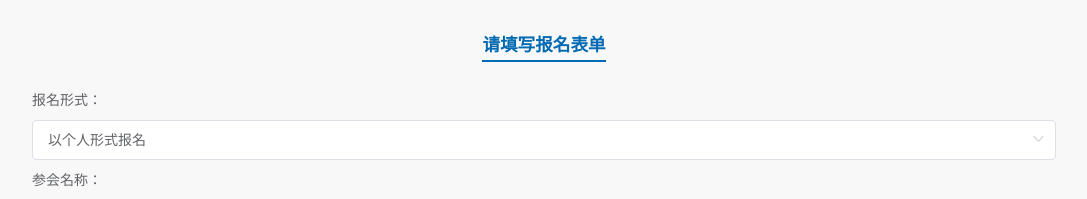
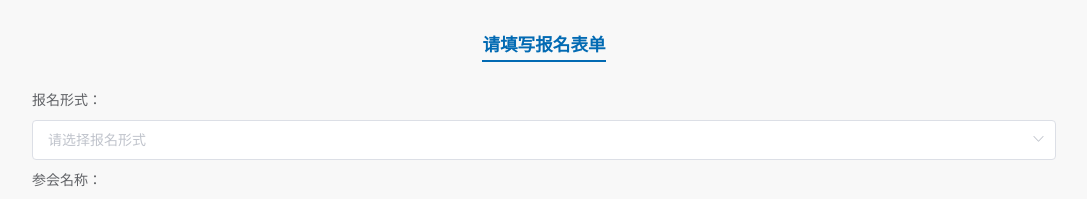
Before and after one commit to xiangcaolinghe/air-h5, a Vue app: page /form in a window 1280 px wide. Shown: the top 199 px of the page, without its empty margins (96-1183 px from the left). Built offline with nearby package versions, Linux system fonts and the light colour scheme; what mint-ui, vue-resource would draw is missing.

Commit message:
表单功能

```diff
--- a/src/views/signUp/form.vue
+++ b/src/views/signUp/form.vue
@@ -3,27 +3,27 @@
     <p class="titleH">
       <span>请填写报名表单</span>
     </p>
-      <el-form :model="form">
+      <el-form>
         <el-form-item label="报名形式：" :label-width="formLabelWidth">
-          <el-select v-model="form.shape" placeholder="请选择报名形式">
-            <el-option label="以个人形式报名" value="1"></el-option>
-            <el-option label="以单位集体形式报名" value="2"></el-option>
+          <el-select v-model="form.sForm" placeholder="请选择报名形式">
+            <el-option label="以个人形式报名" value="以个人形式报名"></el-option>
+            <el-option label="以单位集体形式报名" value="以单位集体形式报名"></el-option>
           </el-select>
         </el-form-item>
         <el-form-item label="参会名称：" :label-width="formLabelWidth">
-          <el-input v-model="form.meeting" autocomplete="off" placeholder="请填写参会名称"></el-input>
+          <el-input v-model="form.sName" autocomplete="off" placeholder="请填写参会名称"></el-input>
         </el-form-item>
         <el-form-item label="参会人名称：" :label-width="formLabelWidth">
-          <el-input v-model="form.name" autocomplete="off" placeholder="请填写参会人名称"></el-input>
+          <el-input v-model="form.sPeopleName" autocomplete="off" placeholder="请填写参会人名称"></el-input>
         </el-form-item>
         <el-form-item label="所属单位：" :label-width="formLabelWidth">
-          <el-input v-model="form.unit" autocomplete="off" placeholder="请填写所属单位"></el-input>
+          <el-input v-model="form.sUnit" autocomplete="off" placeholder="请填写所属单位"></el-input>
         </el-form-item>
         <el-form-item label="联系方式：" :label-width="formLabelWidth">
-          <el-input v-model="form.mobile" autocomplete="off" placeholder="请填写联系方式"></el-input>
+          <el-input v-model="form.sMobile" autocomplete="off" placeholder="请填写联系方式"></el-input>
         </el-form-item>
         <el-form-item label="到会日期：" :label-width="formLabelWidth">
-          <el-input v-model="form.date" autocomplete="off" placeholder="请填写到会日期" @focus="openPick1"></el-input>
+          <el-input v-model="form.sTime" autocomplete="off" placeholder="请填写到会日期" @focus="openPick1"></el-input>
           <mt-datetime-picker
             ref="picker1"
             type="date"
@@ -33,16 +33,16 @@
           <!--v-model="form.date"-->
         </el-form-item>
         <el-form-item label="乘坐交通工具：" prop="resource" :label-width="formLabelWidth" class="jtgj">
-          <el-radio-group v-model="form.traffic" >
+          <el-radio-group v-model="form.sVehicle" >
             <el-radio label="1">火车</el-radio>
             <el-radio label="2">飞机</el-radio>
           </el-radio-group>
         </el-form-item>
         <el-form-item label="车次：" :label-width="formLabelWidth">
-          <el-input v-model="form.train" autocomplete="off" placeholder="请填写车次"></el-input>
+          <el-input v-model="form.sTrain" autocomplete="off" placeholder="请填写车次"></el-input>
         </el-form-item>
         <el-form-item label="时间：" :label-width="formLabelWidth">
-          <el-input v-model="form.time" autocomplete="off" placeholder="请填写时间" @focus="openPick2"></el-input>
+          <el-input v-model="form.sTrainTime" autocomplete="off" placeholder="请填写时间" @focus="openPick2"></el-input>
           <mt-datetime-picker
             ref="picker2"
             type="datetime"
@@ -67,22 +67,34 @@
           datail:{},
           formVis : true,
           formLabelWidth : '',
+          mId : '',
           form: {
-            name: '',
-            shape: '1',
-            meeting:'',
-            mobile:'',
-            unit:'',
-            time: '',
-            traffic:'1',
-            date:'',
-            train:'',
+            sForm: '',
+            sName: '',
+            sPeopleName:'',
+            sUnit:'',
+            sMobile:'',
+            sTime: '',
+            sVehicle:'1',
+            sTrain:'',
+            sTrainTime:'',
           },
           // pickerValue:'',
           startDate:new Date(),
         }
       },
       methods:{
+        getPage(){
+          console.log(window.location.href)
+          function getQueryString(name) {
+            var reg = new RegExp("(^|&)" + name + "=([^&]*)(&|$)", "i");
+            var r = window.location.search.substr(1).match(reg);
+            if (r != null) return unescape(r[2]);
+            return null;
+          }
+          this.mId = getQueryString('id')
+          console.log(this.mId)
+        },
         openPick1(){
           this.$refs.picker1.open();
         },
@@ -91,30 +103,40 @@
         },
         handleConfirm1 (data) {
           let date = moment(data).format('YYYY-MM-DD')
-          this.form.date = date
+          this.form.sTime = date
         },
         handleConfirm2 (data) {
           let date = moment(data).format('YYYY-MM-DD HH:mm:ss')
-          this.form.time = date
+          this.form.sTrainTime = date
         },
         save(){
           console.log(this.form)
           let params = {};
-          params['id'] = this.$route.query.id;
-         console.log(this.$route.query.id)
-          API.get('static/mettingDetails.json', params).then((res) => {
+          params['sForm'] = this.form.sForm;
+          params['sName'] = this.form.sName;
+          params['sPeopleName'] = this.form.sPeopleName;
+          params['sUnit'] = this.form.sUnit;
+          params['sMobile'] = this.form.sMobile;
+          params['sTime'] = this.form.sTime;
+          params['sVehicle'] = this.form.sVehicle;
+          params['sTrain'] = this.form.sTrain;
+          params['sTrainTime'] = this.form.sTrainTime;
+          params['mId'] = this.mId;
+          console.log(params)
+
+          API.post('/signup/create', params).then((res) => {
             console.log(res.data)
-            if (res.status == 200) {
-              this.form = {
-                name: '',
-                  shape: '1',
-                  meeting:'',
-                  mobile:'',
-                  unit:'',
-                  time: '',
-                  traffic:'1',
-                  date:'',
-                  train:'',
+            if (res.data.code == 200) {
+              this.form ={
+                  sForm: '',
+                  sName: '',
+                  sPeopleName:'',
+                  sUnit:'',
+                  sMobile:'',
+                  sTime: '',
+                  sVehicle:'1',
+                  sTrain:'',
+                  sTrainTime:'',
               },
               this.$message({
                 type: 'success',
@@ -129,6 +151,9 @@
           })
         }
       },
+      created() {
+        this.getPage()
+      }
     }
 </script>
 
```
